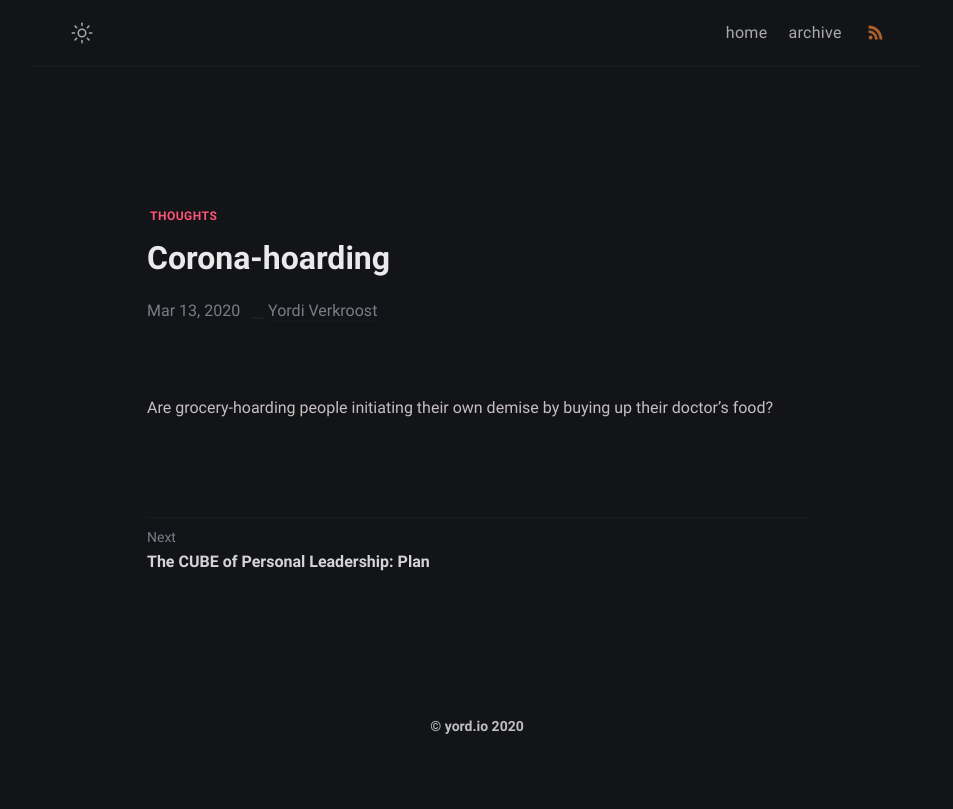
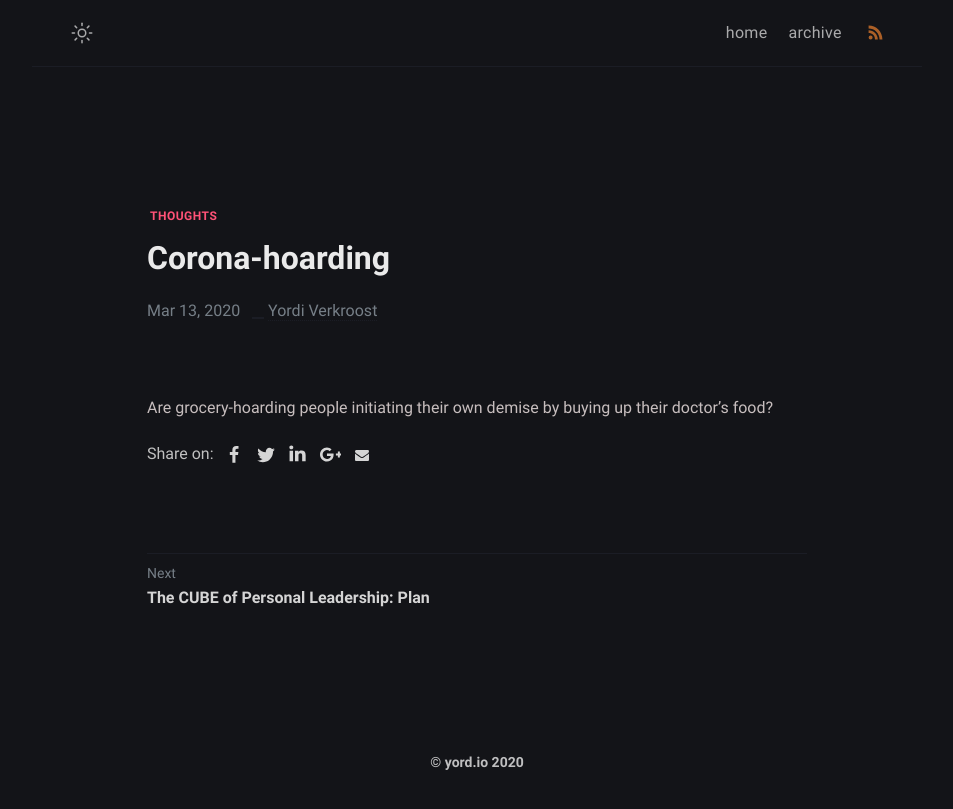
Before and after one commit to heymichal/heymichal.github.io, a Jekyll site: the page built from _posts/2020-03-13-corona-hoarding.markdown, in a window 1280 px wide. Shown: the top 809 px of the page, without its empty margins (163-1116 px from the left). Built offline with Jekyll 4.4.1, drawn with Linux system fonts in a browser that asks for light colours.

Commit message:
Add share butons

```diff
--- a/_config.yml
+++ b/_config.yml
@@ -21,7 +21,7 @@
 
 # URL settings
 url: "https://yord.io/" #
-baseurl:
+baseurl: "https://yord.io/"
 permalink: /:title/
 google_analytics: "UA-112081393-1"
 fb_appid:
--- /dev/null
+++ b/_includes/share_buttons.html
@@ -0,0 +1,42 @@
+{% if include.pageurl != nil and include.pageurl != '' %}
+    {% assign pageurl = include.pageurl %}
+{% else %}
+    {% assign pageurl = page.url %}
+{% endif %}
+
+<style>
+#share-buttons {display: inline-block; vertical-align: middle; }
+#share-buttons:after {content: ""; display: block; clear: both;}
+#share-buttons > div {
+    position: relative;
+    text-align: left;
+    height: 36px;
+    width: 32px;
+    float: left;
+    text-align: center;
+}
+#share-buttons > div > svg {height: 16px; fill: #d5d5d5; margin-top: 10px;}
+#share-buttons > div:hover {cursor: pointer;}
+#share-buttons > div.facebook:hover > svg {fill: #3B5998;}
+#share-buttons > div.twitter:hover > svg {fill: #55ACEE;}
+#share-buttons > div.linkedin:hover > svg {fill: #0077b5;}
+#share-buttons > div.pinterest:hover > svg {fill: #CB2027;}
+#share-buttons > div.gplus:hover > svg {fill: #dd4b39;}
+#share-buttons > div.mail:hover > svg {fill: #7D7D7D;}
+#share-buttons > div.instagram:hover > svg {fill: #C73B92;}
+#share-buttons > div.facebook > svg {height: 18px; margin-top: 9px;}
+#share-buttons > div.twitter > svg {height: 20px; margin-top: 8px;}
+#share-buttons > div.linkedin > svg {height: 19px; margin-top: 7px;}
+#share-buttons > div.pinterest > svg {height: 20px; margin-top: 9px;}
+#share-buttons > div.gplus > svg {height: 17px; margin-top: 9px; position: relative; left: 1px;}
+#share-buttons > div.mail > svg {height: 14px; margin-top: 11px;}
+</style>
+
+<span style="color: silver;">Share on: </span><div id="share-buttons">
+    <div class="facebook" title="Share this on Facebook" onclick="window.open('http://www.facebook.com/share.php?u={{ site.url }}{{ pageurl }}');"><svg viewBox="0 0 1792 1792" xmlns="http://www.w3.org/2000/svg"><path d="M1343 12v264h-157q-86 0-116 36t-30 108v189h293l-39 296h-254v759h-306v-759h-255v-296h255v-218q0-186 104-288.5t277-102.5q147 0 228 12z"/></svg></div>
+    <div class="twitter" title="Share this on Twitter" onclick="window.open('http://twitter.com/home?status={{ site.url }}{{ pageurl }}');"><svg viewBox="0 0 1792 1792" xmlns="http://www.w3.org/2000/svg"><path d="M1684 408q-67 98-162 167 1 14 1 42 0 130-38 259.5t-115.5 248.5-184.5 210.5-258 146-323 54.5q-271 0-496-145 35 4 78 4 225 0 401-138-105-2-188-64.5t-114-159.5q33 5 61 5 43 0 85-11-112-23-185.5-111.5t-73.5-205.5v-4q68 38 146 41-66-44-105-115t-39-154q0-88 44-163 121 149 294.5 238.5t371.5 99.5q-8-38-8-74 0-134 94.5-228.5t228.5-94.5q140 0 236 102 109-21 205-78-37 115-142 178 93-10 186-50z"/></svg></div>
+    <div class="linkedin" title="Share this on Linkedin" onclick="window.open('https://www.linkedin.com/shareArticle?mini=true&url={{ site.url }}{{ pageurl }}&title=&summary=&source=');"><svg viewBox="0 0 1792 1792" xmlns="http://www.w3.org/2000/svg"><path d="M477 625v991h-330v-991h330zm21-306q1 73-50.5 122t-135.5 49h-2q-82 0-132-49t-50-122q0-74 51.5-122.5t134.5-48.5 133 48.5 51 122.5zm1166 729v568h-329v-530q0-105-40.5-164.5t-126.5-59.5q-63 0-105.5 34.5t-63.5 85.5q-11 30-11 81v553h-329q2-399 2-647t-1-296l-1-48h329v144h-2q20-32 41-56t56.5-52 87-43.5 114.5-15.5q171 0 275 113.5t104 332.5z"/></svg></div>
+    {% if page.image %}<div class="pinterest" title="Share this on Pinterest" onclick="window.open('https://pinterest.com/pin/create/button/?url=&media={{ site.url }}{{ page.image }}&description=');"><svg viewBox="0 0 1792 1792" xmlns="http://www.w3.org/2000/svg"><path d="M256 597q0-108 37.5-203.5t103.5-166.5 152-123 185-78 202-26q158 0 294 66.5t221 193.5 85 287q0 96-19 188t-60 177-100 149.5-145 103-189 38.5q-68 0-135-32t-96-88q-10 39-28 112.5t-23.5 95-20.5 71-26 71-32 62.5-46 77.5-62 86.5l-14 5-9-10q-15-157-15-188 0-92 21.5-206.5t66.5-287.5 52-203q-32-65-32-169 0-83 52-156t132-73q61 0 95 40.5t34 102.5q0 66-44 191t-44 187q0 63 45 104.5t109 41.5q55 0 102-25t78.5-68 56-95 38-110.5 20-111 6.5-99.5q0-173-109.5-269.5t-285.5-96.5q-200 0-334 129.5t-134 328.5q0 44 12.5 85t27 65 27 45.5 12.5 30.5q0 28-15 73t-37 45q-2 0-17-3-51-15-90.5-56t-61-94.5-32.5-108-11-106.5z"/></svg></div>{% endif %}
+    <div class="gplus" title="Share this on Google Plus" onclick="window.open('https://plus.google.com/share?url={{ site.url }}{{ pageurl }}');"><svg viewBox="0 0 2304 1792" xmlns="http://www.w3.org/2000/svg"><path d="M1437 913q0 208-87 370.5t-248 254-369 91.5q-149 0-285-58t-234-156-156-234-58-285 58-285 156-234 234-156 285-58q286 0 491 192l-199 191q-117-113-292-113-123 0-227.5 62t-165.5 168.5-61 232.5 61 232.5 165.5 168.5 227.5 62q83 0 152.5-23t114.5-57.5 78.5-78.5 49-83 21.5-74h-416v-252h692q12 63 12 122zm867-122v210h-209v209h-210v-209h-209v-210h209v-209h210v209h209z"/></svg></div>
+    <div class="mail" title="Share this through Email" onclick="window.open('mailto:?&body={{ site.url }}{{ pageurl }}');"><svg viewBox="0 0 1792 1792" xmlns="http://www.w3.org/2000/svg"><path d="M1792 710v794q0 66-47 113t-113 47h-1472q-66 0-113-47t-47-113v-794q44 49 101 87 362 246 497 345 57 42 92.5 65.5t94.5 48 110 24.5h2q51 0 110-24.5t94.5-48 92.5-65.5q170-123 498-345 57-39 100-87zm0-294q0 79-49 151t-122 123q-376 261-468 325-10 7-42.5 30.5t-54 38-52 32.5-57.5 27-50 9h-2q-23 0-50-9t-57.5-27-52-32.5-54-38-42.5-30.5q-91-64-262-182.5t-205-142.5q-62-42-117-115.5t-55-136.5q0-78 41.5-130t118.5-52h1472q65 0 112.5 47t47.5 113z"/></svg></div>
+</div>
--- a/_layouts/post.html
+++ b/_layouts/post.html
@@ -66,6 +66,7 @@
 
         <div class="page-content" itemprop="articleBody">
           {% include anchor_headings.html html=content anchorClass="anchor-head" beforeHeading=true h_min=1 h_max=4 %}
+          {% include share_buttons.html %}
           {% if page.tweet %}
           <p>Comments this article on
             <a href="https://twitter.com/{{site.twitter}}/status/{{page.tweet}}">Twitter</a>.
```
